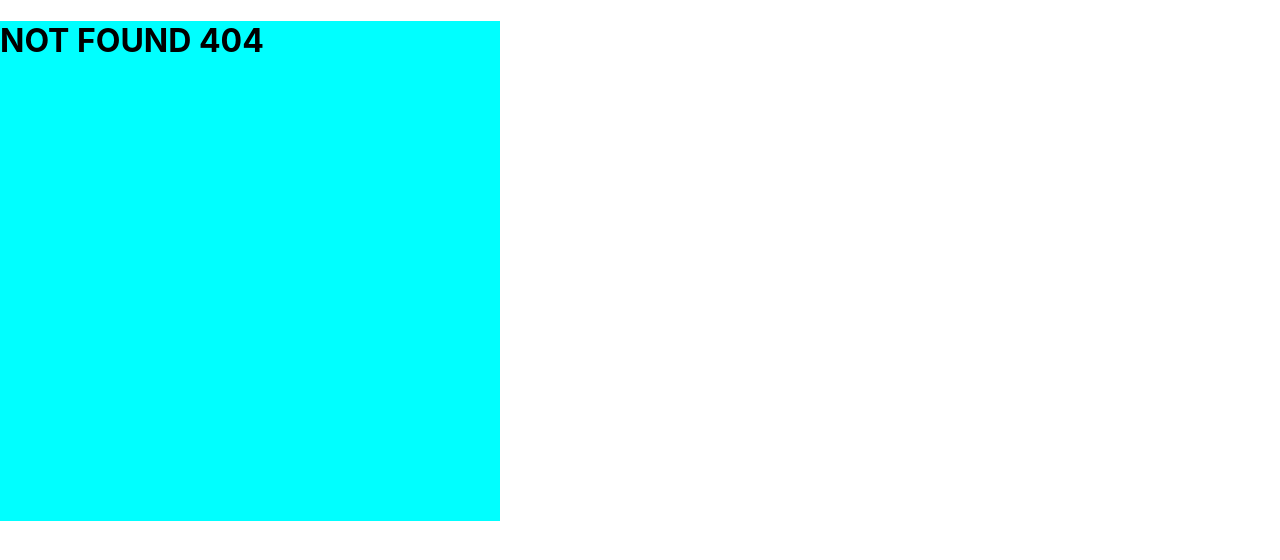
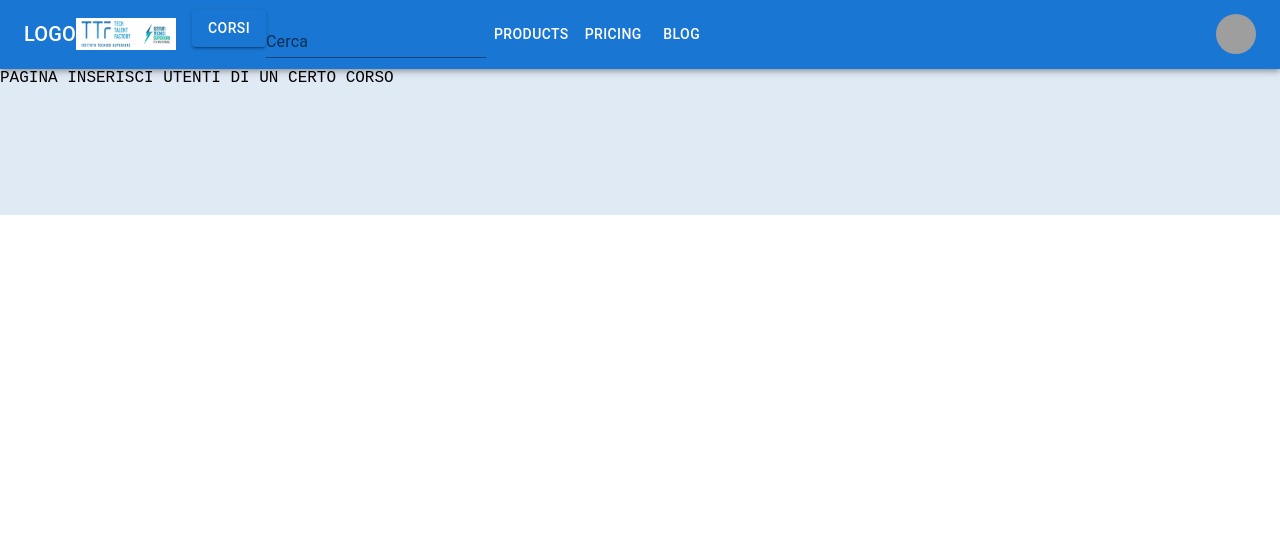
Before and after one commit to FedericoMich/FullStack-App-React, a React (Create React App) app: page /corso in a window 1280 px wide. Before the commit this address had no page. Shown: the top 560 px of the page. Built offline with nearby package versions, Linux system fonts and the light colour scheme; grey boxes are pictures that could not be loaded; a web font is replaced by a local one.

Commit message:
0.0.5 page Corsi

```diff
--- a/src/components/corso/corso.tsx
+++ b/src/components/corso/corso.tsx
@@ -1,13 +1,14 @@
 import {Button} from "@mui/material";
 import TextField from '@mui/material/TextField';
+import {Link} from "react-router-dom";
 
 
-export const Corso=()=>{
+export const CorsoButton=()=>{
 
 
     return(
         <>
-        <Button variant="contained">Corsi</Button>
+        <Link to="/corso"><Button variant="contained">Corsi</Button></Link>
         <TextField id="standard-basic" label="Cerca" variant="standard" />
             </>
     )
--- /dev/null
+++ b/src/components/corsoPage/corsoPage.tsx
@@ -0,0 +1,9 @@
+
+export const CorsoPage = () =>{
+
+    return (
+        <>
+            <div>PAGINA INSERISCI UTENTI DI UN CERTO CORSO</div>
+        </>
+    )
+}
--- a/src/components/myroutes.tsx
+++ b/src/components/myroutes.tsx
@@ -3,6 +3,7 @@ import { LoginPages } from '../pages/loginPages';
 import { NotFoundPages } from '../pages/notFoundPages';
 import { HomePages } from '../pages/homePages';
 import { BrowserRouter, Routes, Route } from "react-router-dom";
+import {CorsoPages} from "../pages/corsoPages";
 
 export const Myroutes = () => {
 
@@ -11,6 +12,7 @@ export const Myroutes = () => {
             <Route path="/" element={<LoginPages />} />
             <Route path="/" element={<App />} >
                 <Route path="/home" element={<HomePages />} />
+                <Route path="/corso" element={<CorsoPages />} />
             </Route>
             <Route path="*" element={<NotFoundPages />} />
         </Routes >
--- a/src/layout/head/Head.tsx
+++ b/src/layout/head/Head.tsx
@@ -11,8 +11,9 @@ import Avatar from '@mui/material/Avatar';
 import Button from '@mui/material/Button';
 import Tooltip from '@mui/material/Tooltip';
 import MenuItem from '@mui/material/MenuItem';
-import {Corso} from "../../components/corso/corso";
+import {CorsoButton} from "../../components/corso/corso";
 import {Logo} from "../../components/logo/logo";
+import { Link } from "react-router-dom";
 
 const pages = ['Products', 'Pricing', 'Blog'];
 const settings = ['Profile', 'Account', 'Dashboard', 'Logout'];
@@ -49,7 +50,7 @@ export const Head = () => {
             LOGO
             <Logo/>
           </Typography>
-          <Corso/>
+          <Link to="/corso"><CorsoButton/></Link>
           <Box sx={{ flexGrow: 1, display: { xs: 'flex', md: 'none' } }}>
             <IconButton
               size="large"
--- /dev/null
+++ b/src/pages/corsoPages.tsx
@@ -0,0 +1,7 @@
+import {CorsoPage} from "../components/corsoPage/corsoPage";
+
+export const CorsoPages = () =>{
+    return(
+        <CorsoPage/>
+    )
+}
```
